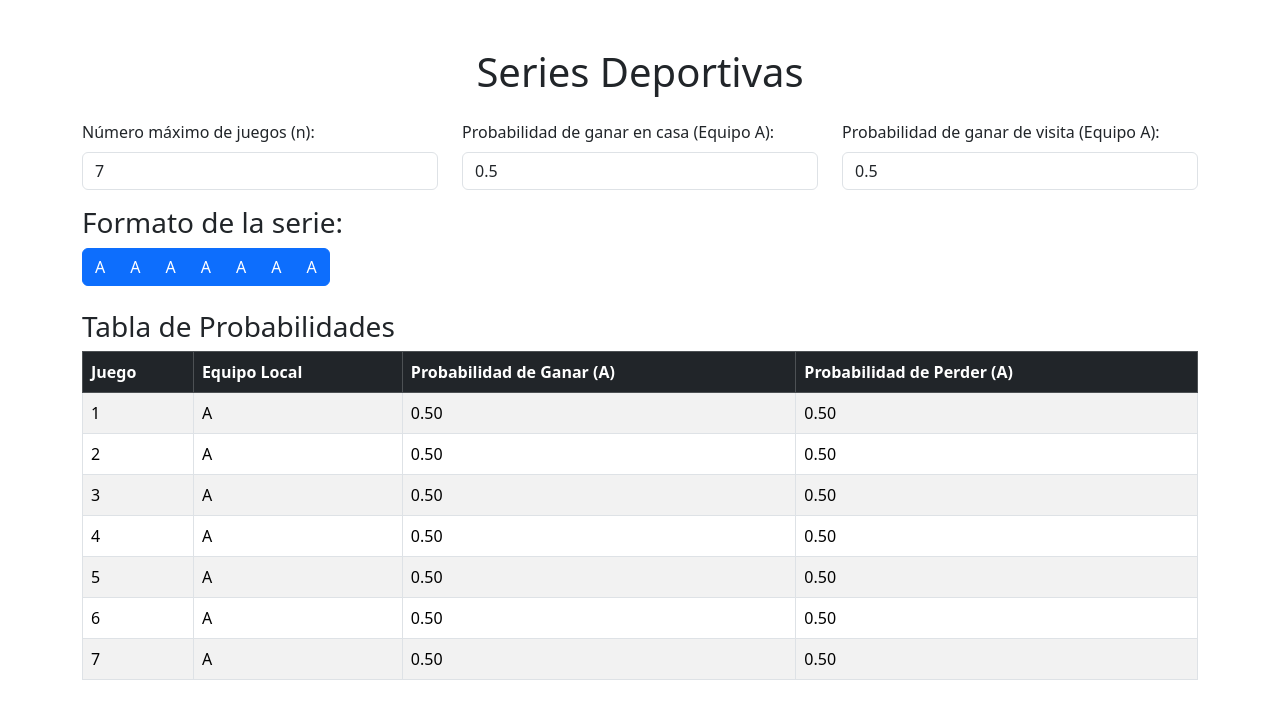
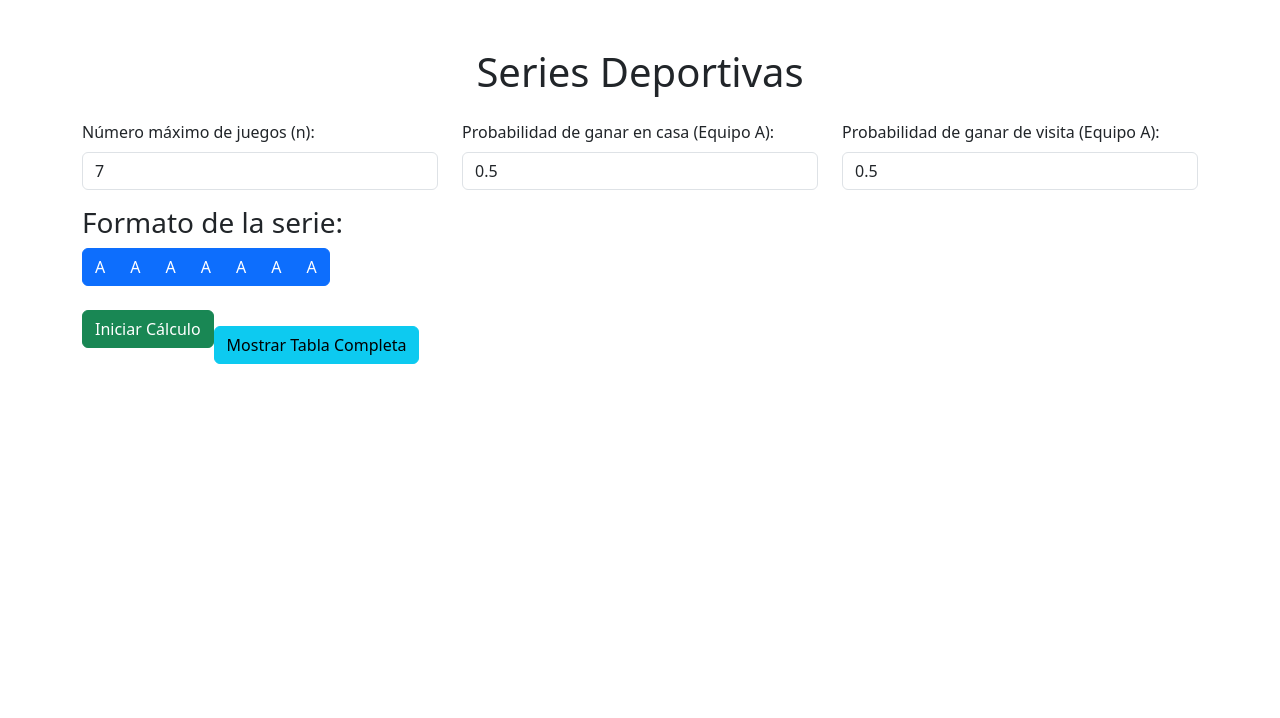
Before and after one commit to Brayton16/proyecto-io, a React (Create React App) app: page /proyecto_3 in a window 1280 px wide. Shown: the top 718 px of the page. Built offline with nearby package versions, Linux system fonts and the light colour scheme.

Commit message:
cambios proyecto3

```diff
--- a/src/proyecto_3/Proyecto3.jsx
+++ b/src/proyecto_3/Proyecto3.jsx
@@ -6,13 +6,18 @@ function Proyecto3() {
   const [ph, setPh] = useState(0.5);
   const [pr, setPr] = useState(0.5);
   const [seriesFormat, setSeriesFormat] = useState(new Array(7).fill('A'));
+  const [probabilities, setProbabilities] = useState([]);
+  const [stepIndex, setStepIndex] = useState(0);
+  const [isComplete, setIsComplete] = useState(false);
 
+  //Numero de juegos que se desea jugar
   const handleNumGamesChange = (e) => {
     const value = Math.min(Math.max(parseInt(e.target.value), 1), 11);
     setNumGames(value);
     setSeriesFormat(new Array(value).fill('A'));
   };
 
+  //Recibe el indice del juego que se quiere modificar
   const handleSeriesFormatChange = (index) => {
     const newFormat = [...seriesFormat];
     newFormat[index] = newFormat[index] === 'A' ? 'B' : 'A';
@@ -20,21 +25,45 @@ function Proyecto3() {
   };
 
   const calculateProbabilities = () => {
-    const probabilities = [];
+    // Validar que las probabilidades esten dentro de 1 o 0
+    if (ph < 0 || ph > 1 || pr < 0 || pr > 1) {
+      alert("Las probabilidades deben estar entre 0 y 1.");
+      return;
+    }
+
+    const allProbabilities = [];
     for (let i = 0; i < numGames; i++) {
       const isHome = seriesFormat[i] === 'A';
       const winProbability = isHome ? ph : pr;
-      probabilities.push({
+      allProbabilities.push({
         game: i + 1,
         homeTeam: seriesFormat[i],
         winProbability: winProbability.toFixed(2),
         loseProbability: (1 - winProbability).toFixed(2),
       });
     }
-    return probabilities;
+
+    //Se asegura que los probalidades esten ordenedas
+    allProbabilities.sort((a, b) => a.game - b.game);
+    setProbabilities(allProbabilities);
+    setStepIndex(0);
+    setIsComplete(false);
   };
 
-  const probabilities = calculateProbabilities();
+   //Se muestra la tabla completa de como llegar el ultimo paso
+  const handleNextStep = () => {
+    if (stepIndex < probabilities.length - 1) {
+      setStepIndex(stepIndex + 1);
+    } else {
+      setIsComplete(true);
+    }
+  };
+
+  //Enseña el ultiimo paso de la tabla
+  const handleShowCompleteTable = () => {
+    setIsComplete(true);
+    setStepIndex(probabilities.length - 1);
+  };
 
   return (
     <div className="container mt-5">
@@ -98,7 +127,47 @@ function Proyecto3() {
         </div>
       </div>
 
-      <h3>Tabla de Probabilidades</h3>
+      <button
+        className="btn btn-success mb-3"
+        onClick={calculateProbabilities}
+      >
+        Iniciar Cálculo
+      </button>
+
+      {probabilities.length > 0 && !isComplete && (
+        <div>
+          <h3>Paso {stepIndex + 1} de {probabilities.length}</h3>
+          <table className="table table-striped table-bordered">
+            <thead className="table-dark">
+              <tr>
+                <th>Juego</th>
+                <th>Equipo Local</th>
+                <th>Probabilidad de Ganar (A)</th>
+                <th>Probabilidad de Perder (A)</th>
+              </tr>
+            </thead>
+            <tbody>
+              <tr>
+                <td>{probabilities[stepIndex].game}</td>
+                <td>{probabilities[stepIndex].homeTeam}</td>
+                <td>{probabilities[stepIndex].winProbability}</td>
+                <td>{probabilities[stepIndex].loseProbability}</td>
+              </tr>
+            </tbody>
+          </table>
+          <button
+            className="btn btn-primary"
+            onClick={handleNextStep}
+            disabled={stepIndex >= probabilities.length - 1}
+          >
+            Siguiente Paso
+          </button>
+        </div>
+      )}
+
+      {isComplete && (
+        <div>
+          <h3>Tabla Completa de Probabilidades</h3>
           <table className="table table-striped table-bordered">
             <thead className="table-dark">
               <tr>
@@ -120,6 +189,16 @@ function Proyecto3() {
             </tbody>
           </table>
         </div>
+      )}
+
+      <button
+        className="btn btn-info mt-3"
+        onClick={handleShowCompleteTable}
+        disabled={isComplete}
+      >
+        Mostrar Tabla Completa
+      </button>
+    </div>
   );
 }
 
```
Lines whose indentation alone changed are shown as unchanged.
